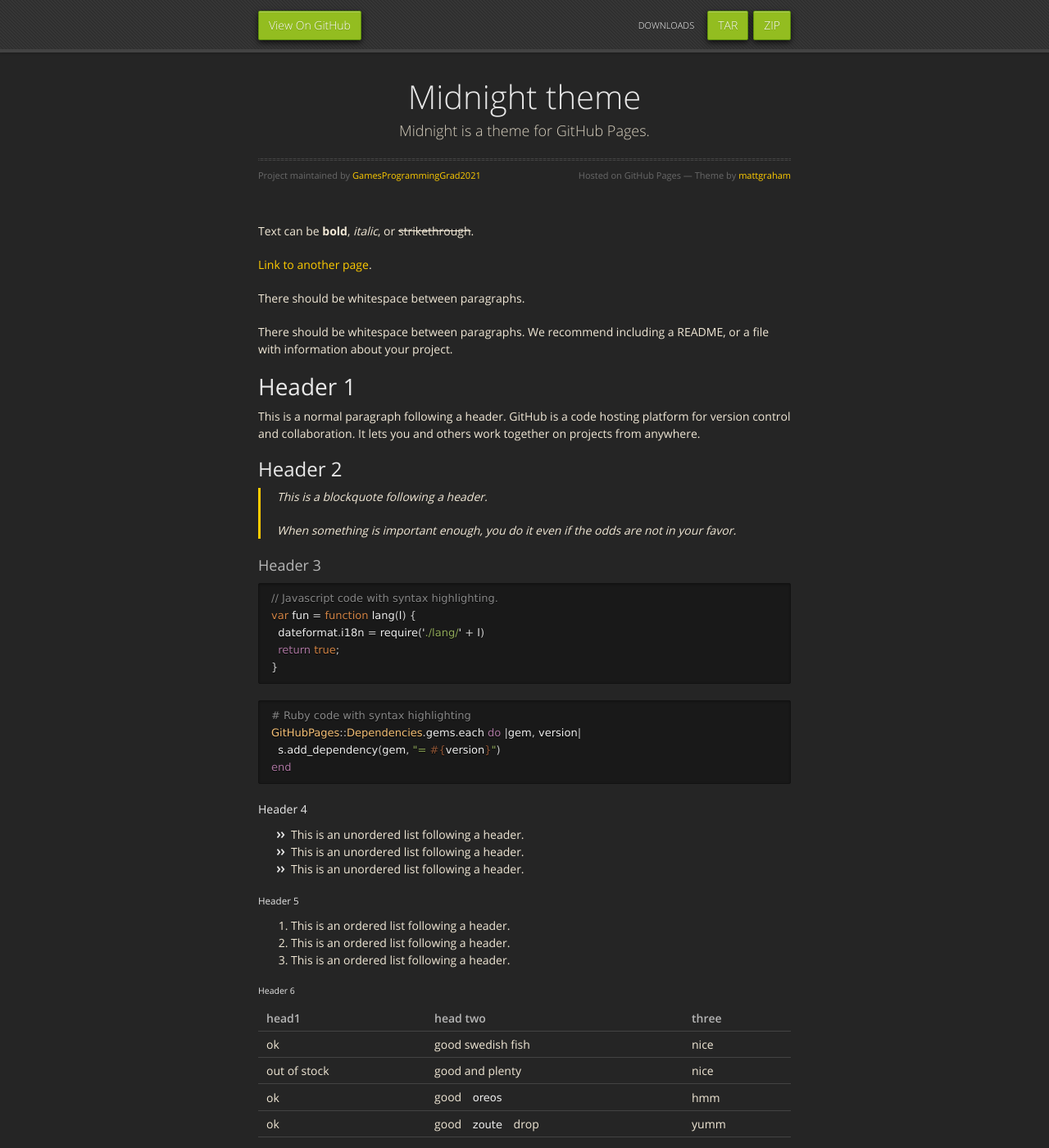
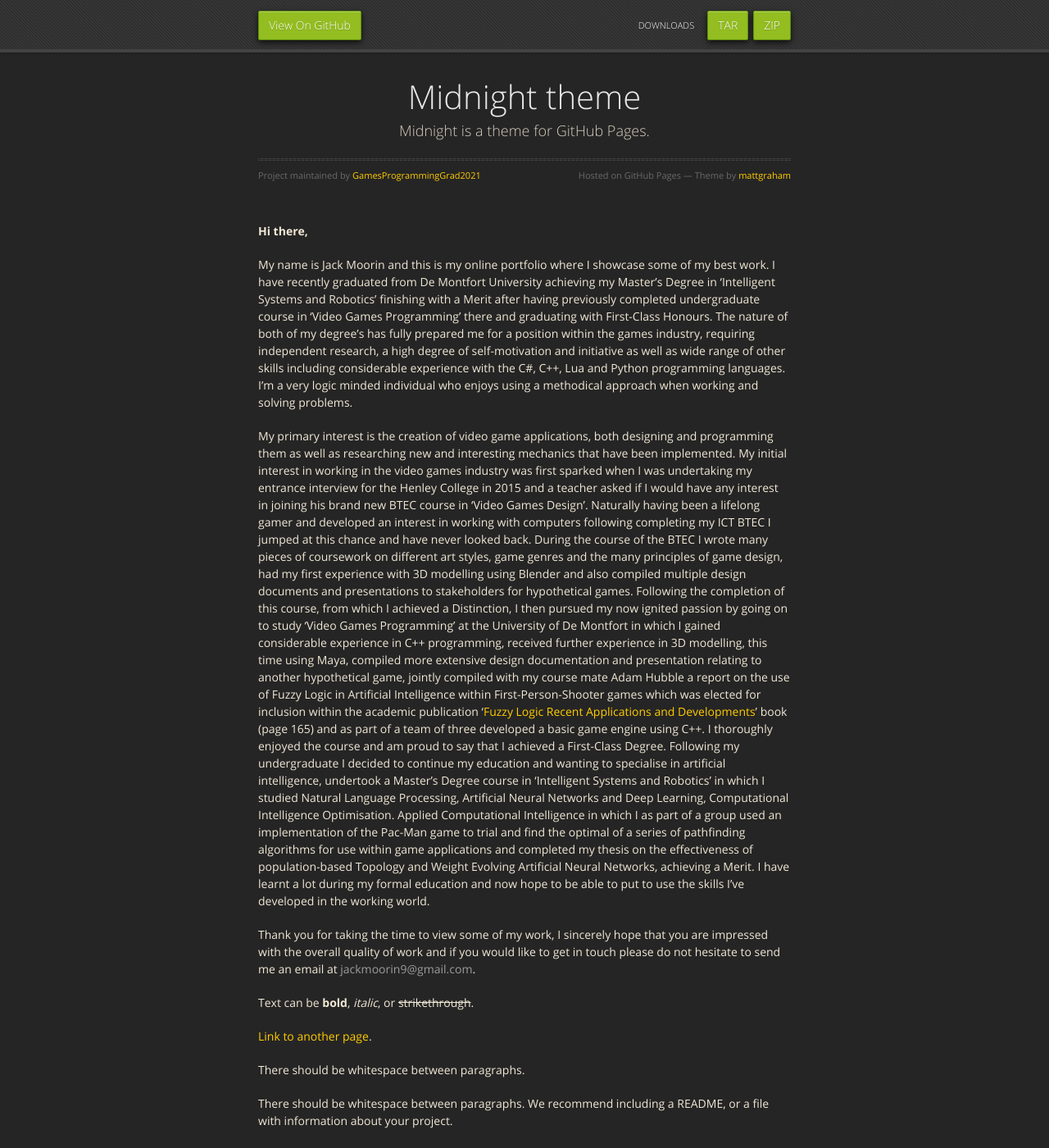
Before and after one commit to GamesProgrammingGrad2021/GamesProgrammingGrad2021.github.io, a Jekyll site: the page built from index.md, in a window 1280 px wide and 1400 px high. Shown: the whole window at 82% size. Built offline with Jekyll 4.4.1, drawn with Linux system fonts in a browser that asks for light colours; nearby versions of some CDN libraries.

Commit message:
Update index.md

```diff
--- a/index.md
+++ b/index.md
@@ -1,6 +1,39 @@
 ---
 layout: default
 ---
+
+**Hi there,**
+
+My name is Jack Moorin and this is my online portfolio where I showcase some of my best work. I have recently graduated from De Montfort
+University achieving my Master's Degree in 'Intelligent Systems and Robotics' finishing with a Merit after having previously completed
+undergraduate course in 'Video Games Programming' there and graduating with First-Class Honours. The nature of both of my degree's
+has fully prepared me for a position within the games industry, requiring independent research, a high degree of self-motivation and
+initiative as well as wide range of other skills including considerable experience with the  C#, C++, Lua and Python programming
+languages. I'm a very logic minded individual who enjoys using a methodical approach when working and solving problems.
+
+My primary interest is the creation of video game applications, both designing and programming them as well as researching new and interesting
+mechanics that have been implemented. My initial interest in working in the video games industry was first sparked when I was undertaking my
+entrance interview for the Henley College in 2015 and a teacher asked if I would have any interest in joining his brand new BTEC course in
+‘Video Games Design’. Naturally having been a lifelong gamer and developed an interest in working with computers following completing my ICT
+BTEC I jumped at this chance and have never looked back. During the course of the BTEC I wrote many pieces of coursework on different art
+styles, game genres and the many principles of game design, had my first experience with 3D modelling using Blender and also compiled multiple
+design documents and presentations to stakeholders for hypothetical games. Following the completion of this course, from which I achieved a
+Distinction, I then pursued my now ignited passion by going on to study ‘Video Games Programming’ at the University of De Montfort in which I
+gained considerable experience in C++ programming, received further experience in 3D modelling, this time using Maya, compiled more extensive
+design documentation and presentation relating to another hypothetical game, jointly compiled with my course mate Adam Hubble a report on the
+use of Fuzzy Logic in Artificial Intelligence within First-Person-Shooter games which was elected for inclusion within the academic
+publication '[Fuzzy Logic Recent Applications and Developments](https://drive.google.com/file/d/1-AwLubafIXbJCovw54W6Ww9Pgjlfa5VB/view?usp=sharing)’
+book (page 165) and as part of a team of three developed a basic game engine using C++. I thoroughly enjoyed the
+course and am proud to say that I achieved a First-Class Degree. Following my undergraduate I decided to continue my education and
+wanting to specialise in artificial intelligence, undertook a Master’s Degree course in ‘Intelligent Systems and Robotics’ in which I
+studied Natural Language Processing, Artificial Neural Networks and Deep Learning, Computational Intelligence Optimisation. Applied
+Computational Intelligence in which I as part of a group used an implementation of the Pac-Man game to trial and find the optimal of a
+series of pathfinding algorithms for use within game applications and completed my thesis on the effectiveness of population-based
+Topology and Weight Evolving Artificial Neural Networks, achieving a Merit. I have learnt a lot during my formal education and now
+hope to be able to put to use the skills I’ve developed in the working world.
+
+Thank you for taking the time to view some of my work, I sincerely hope that you are impressed with the overall quality of work and if you
+would like to get in touch please do not hesitate to send me an email at <span style="color: #9c9c9c">jackmoorin9@gmail.com</span>.
 
 Text can be **bold**, _italic_, or ~~strikethrough~~.
 
```
